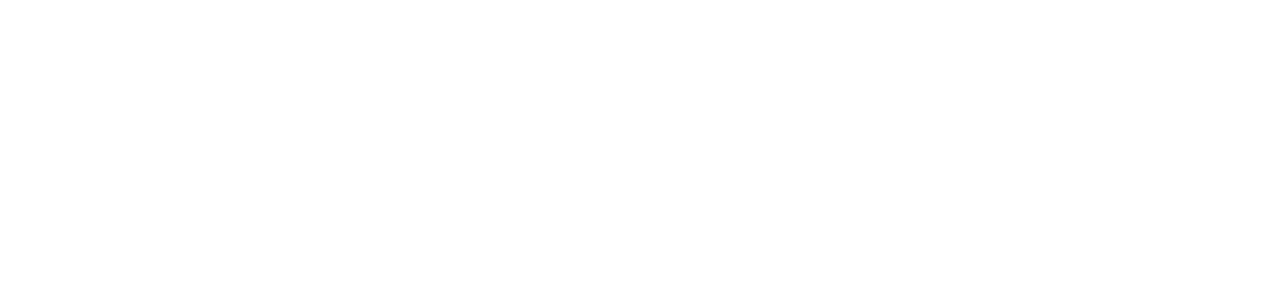
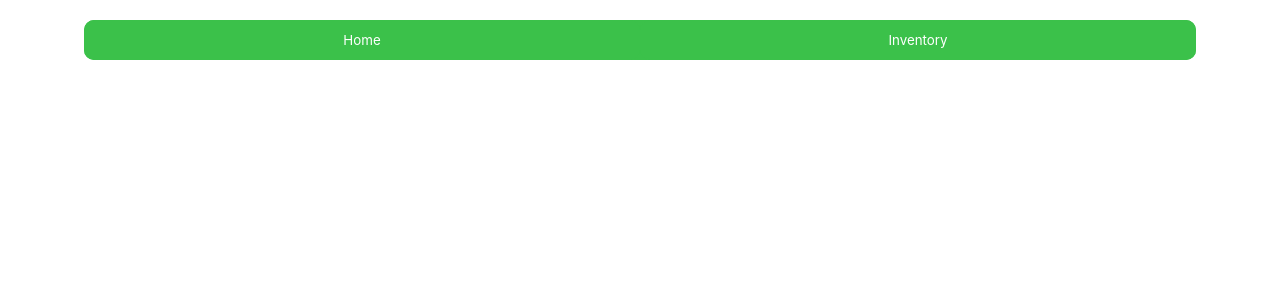
Before and after one commit to ErhartFabian/proyectoFinal, a React (Create React App) app: page / in a window 1280 px wide. Shown: the top 300 px of the page. Built offline with nearby package versions, Linux system fonts and the light colour scheme.

Commit message:
home buttons

```diff
--- a/package.json
+++ b/package.json
@@ -6,6 +6,7 @@
     "@testing-library/jest-dom": "^5.11.4",
     "@testing-library/react": "^11.1.0",
     "@testing-library/user-event": "^12.1.10",
+    "axios": "^0.24.0",
     "bulma": "^0.9.3",
     "react": "^17.0.2",
     "react-dom": "^17.0.2",
--- a/public/index.html
+++ b/public/index.html
@@ -3,7 +3,7 @@
   <head>
     <meta charset="utf-8" />
     <link rel="icon" href="%PUBLIC_URL%/favicon.ico" />
-    <meta name="viewport" content="width=device-width, initial-scale=1" />
+    <meta name="viewport" content="width=device-width, initial-scale=1">
     <meta name="theme-color" content="#000000" />
     <meta
       name="description"
@@ -25,6 +25,7 @@
       Learn how to configure a non-root public URL by running `npm run build`.
     -->
     <title>React App</title>
+    <link rel="stylesheet" href="https://cdn.jsdelivr.net/npm/bulma@0.9.3/css/bulma.min.css">
   </head>
   <body>
     <noscript>You need to enable JavaScript to run this app.</noscript>
--- a/src/App.js
+++ b/src/App.js
@@ -16,6 +16,7 @@
     <Fragment>
 
       <Router>
+         <Switch>
           {/* ruta a home */}
           <Route path="/home" component={Home} />
           {/* ruta a  Inventory*/}
@@ -23,6 +24,18 @@
           {/* ruta para paymenprocess */}
           <Route path="/paymentprocess" component={PaymentProcess} />
 
+          <Route path="/" exact component={Home}></Route>
+
+          <Route path="/" render={()=>{
+            return(
+              <div className="component" style={{fontSize:"100px",display:'flex',justifyContent:"center"}} >
+
+                <h1>404 NOT FOUND</h1>
+              </div>
+            )
+          }
+          }></Route>
+        </Switch>
       </Router>
 
     </Fragment>
--- a/src/components/Home/Home.component.jsx
+++ b/src/components/Home/Home.component.jsx
@@ -1,11 +1,47 @@
-import React from "react";
+import axios from "axios";
+import React, { useState,useEffect } from "react";
+import './home.css';
 
-function Home(){
+function Home() {
 
-    return(
-        <div>
-            <h1>Home</h1>
+    /* useEffect(() => {
+        axios.get(`https://source.unsplash.com/collection/190727/1600x900`)
+        .then(res => {
+        console.log(res);
+        //
+        })
+        .catch(err   => {
+          console.log(err);
+        });
+
+      },[]); */
+
+    // go to inventory page
+    const goToInventory = () => {
+        window.location.href = "/inventory";
+    }
+    //go to home page
+    const goToHome = () => {
+        window.location.href = "/home";
+    }
+
+
+    return (
+        <div className="container is-full">
+            <div className="columns">
+                <div className="column">
+                    <button onClick={goToHome} >Home</button>
+                </div>
+                <div className="column">
+                    <button onClick={goToInventory} >Inventory</button>
+                </div>
+            </div>
+
+
+
+
         </div>
+
     );
 }
 
--- /dev/null
+++ b/src/components/Home/home.css
@@ -0,0 +1,40 @@
+*{
+}
+
+
+.columns{
+    background-color: #3bc14a   ;
+    margin: 20px;
+    box-sizing: border-box;
+    border-radius: 10px;
+    color: white;
+}
+.column{
+    display: flex;
+    justify-content: center;
+    align-items: center;
+    box-sizing: border-box;
+    padding: 0%;
+    height: 40px;
+}
+.column:hover{
+    background-color: #4da167;
+    color: rgb(34, 34, 34);
+    border-radius: 10px;
+}
+
+button{
+    background-color: #3bc14a;
+    border-radius: 10px;
+    color: white;
+    border: none;
+    width: 100%;
+    height: 100%;
+    padding: 0%;
+}
+
+button:hover{
+    background-color: #4da167;
+    color: rgb(34, 34, 34);
+    border-radius: 10px;
+}
```
Also changed, not shown: 1 other file (tests, documents, lock files or other folders). Lines whose indentation alone changed are shown as unchanged.
